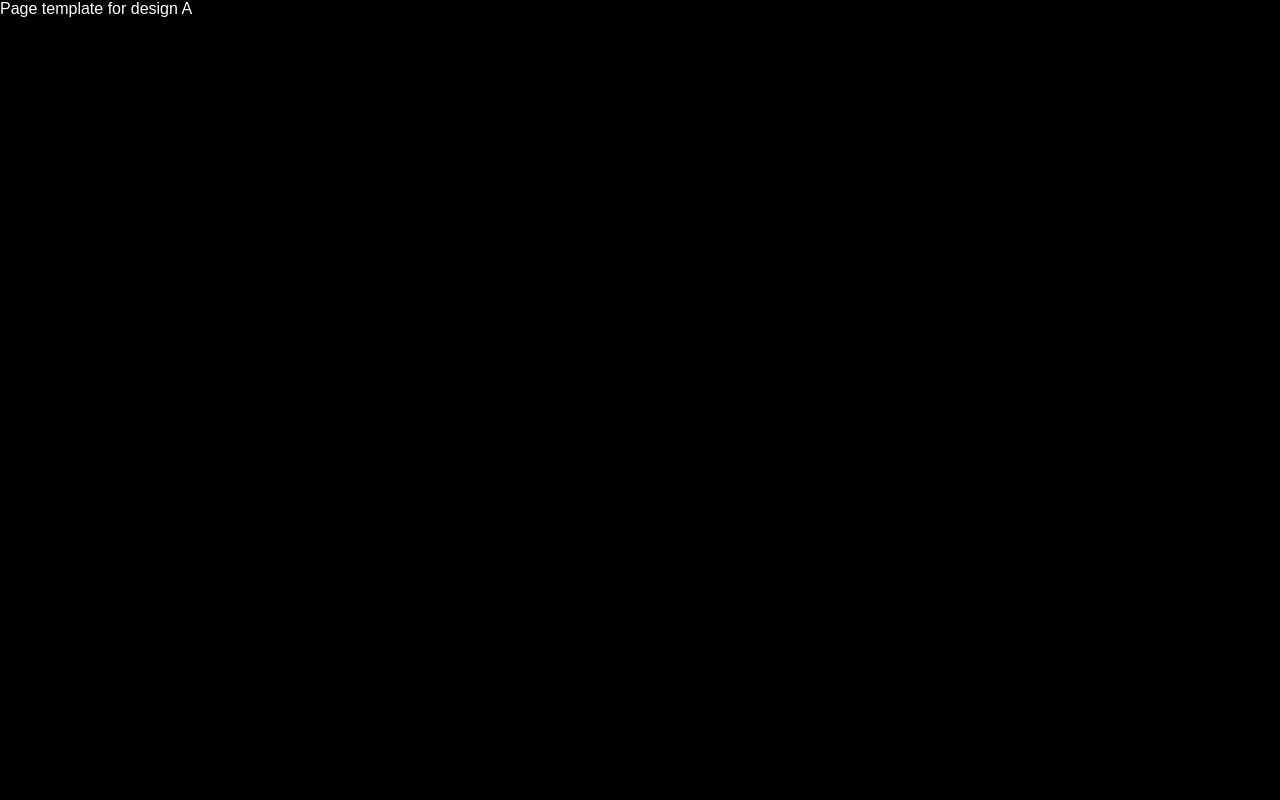
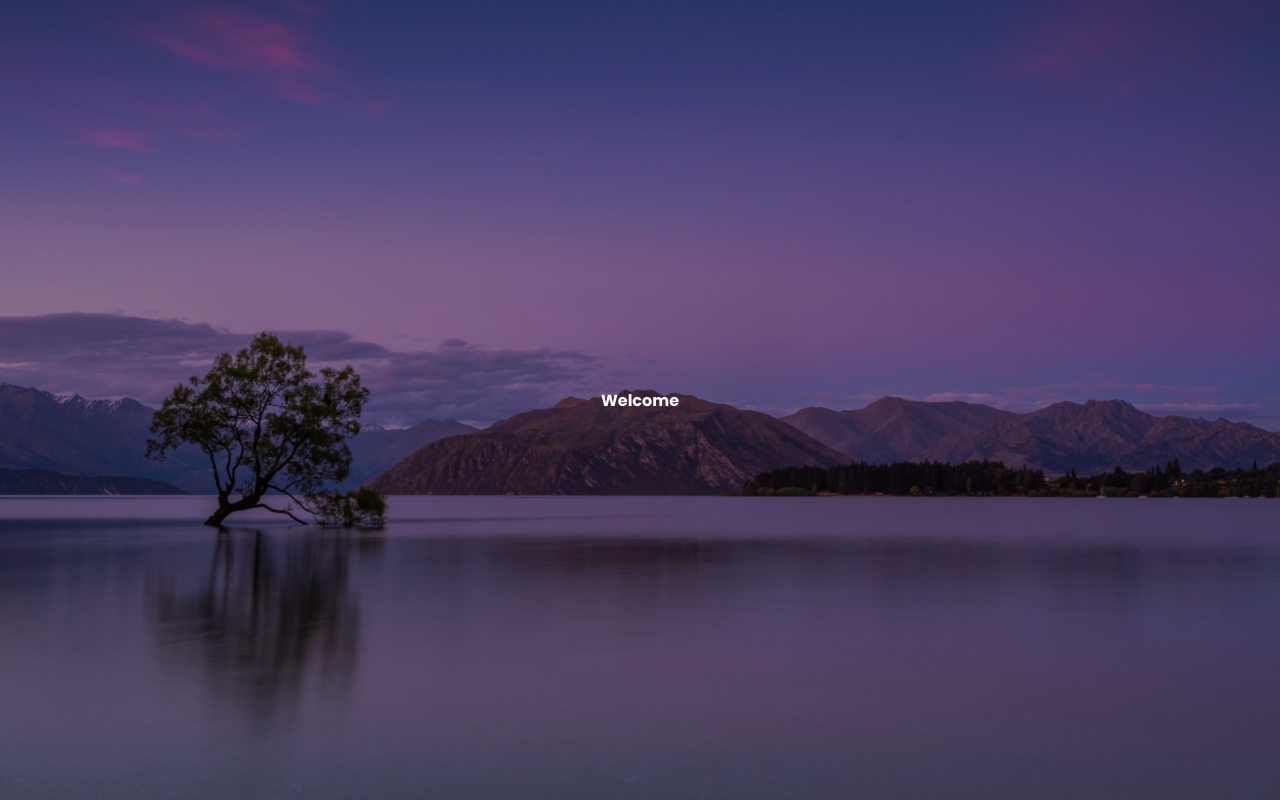
Before and after one commit to RyanMcPherson7/breathe, a React (Create React App) app: page / in a window 1280 px wide. Built offline with nearby package versions, Linux system fonts and the light colour scheme.

Commit message:
chore: implement page-template component

```diff
--- a/package.json
+++ b/package.json
@@ -6,6 +6,7 @@
     "@testing-library/jest-dom": "^5.17.0",
     "@testing-library/react": "^13.4.0",
     "@testing-library/user-event": "^13.5.0",
+    "prop-types": "^15.8.1",
     "react": "^18.2.0",
     "react-dom": "^18.2.0",
     "react-router-dom": "^6.16.0",
--- a/src/App.css
+++ b/src/App.css
@@ -1,3 +1,5 @@
+@import url('https://fonts.googleapis.com/css2?family=Poppins:wght@700&display=swap');
+
 :root {
   --color-white: #fff;
   --color-black: #000000;
--- a/src/App.jsx
+++ b/src/App.jsx
@@ -1,14 +1,28 @@
 import { Route, Routes } from 'react-router-dom'
 import PageTemplate from './components/page-template'
+import Welcome from './components/welcome'
 import './App.css'
 
 function App() {
+
   return (
     <Routes>
-      <Route path="/" element={<PageTemplate designVersion="A" />} />
-      <Route path="/A" element={<PageTemplate designVersion="A" />} />
-      <Route path="/B" element={<PageTemplate designVersion="B" />} />
-      <Route path="*" element={<PageTemplate designVersion="A" />} />
+      <Route
+        path="/"
+        element={<PageTemplate designVersion="A" content={Welcome} />}
+      />
+      <Route
+        path="/A"
+        element={<PageTemplate designVersion="A" content={Welcome} />}
+      />
+      <Route
+        path="/B"
+        element={<PageTemplate designVersion="B" content={Welcome} />}
+      />
+      <Route
+        path="*"
+        element={<PageTemplate designVersion="A" content={Welcome} />}
+      />
     </Routes>
   )
 }
--- a/src/components/page-template/index.css
+++ b/src/components/page-template/index.css
@@ -0,0 +1,17 @@
+#background-image {
+  position: fixed;
+  background-size: cover;
+  background-position: center;
+  background-repeat: no-repeat;
+  z-index: -1;
+  width: 100%;
+  height: 100%;
+  opacity: 0.55;
+}
+
+#content-wrapper {
+  display: flex;
+  justify-content: center;
+  align-items: center;
+  height: 100vh;
+}
--- a/src/components/page-template/index.jsx
+++ b/src/components/page-template/index.jsx
@@ -1,7 +1,35 @@
+import React, { useState } from 'react'
+import PropTypes from 'prop-types'
+import { backgroundImages } from '../../constants'
 import './index.css'
 
-const index = ({ designVersion = 'A' }) => {
-  return <div>Page template for design {designVersion}</div>
+const index = ({ content: Content, designVersion }) => {
+  const [backgroundImage, setBackgroundImage] = useState(
+    backgroundImages.purple
+  )
+
+  return (
+    <>
+      <div
+        id="background-image"
+        style={{
+          backgroundImage: `url(${backgroundImage})`
+        }}
+      />
+
+      <div id="content-wrapper">
+        <Content
+          designVersion={designVersion ?? ''}
+          setBackgroundImage={setBackgroundImage}
+        />
+      </div>
+    </>
+  )
+}
+
+index.propTypes = {
+  content: PropTypes.func.isRequired,
+  designVersion: PropTypes.string
 }
 
 export default index
--- a/src/constants.js
+++ b/src/constants.js
@@ -0,0 +1,12 @@
+export const backgroundImages = {
+  purple: '/background-purple.jpg'
+}
+
+export const colors = {
+  red: 'red',
+  orange: 'orange',
+  yellow: 'yellow',
+  green: 'green',
+  blue: 'blue',
+  purple: 'purple'
+}
```
Also changed, not shown: public/background-purple.jpg (renamed from public/calming-background.jpg), 1 other file (tests, documents, lock files or other folders).
